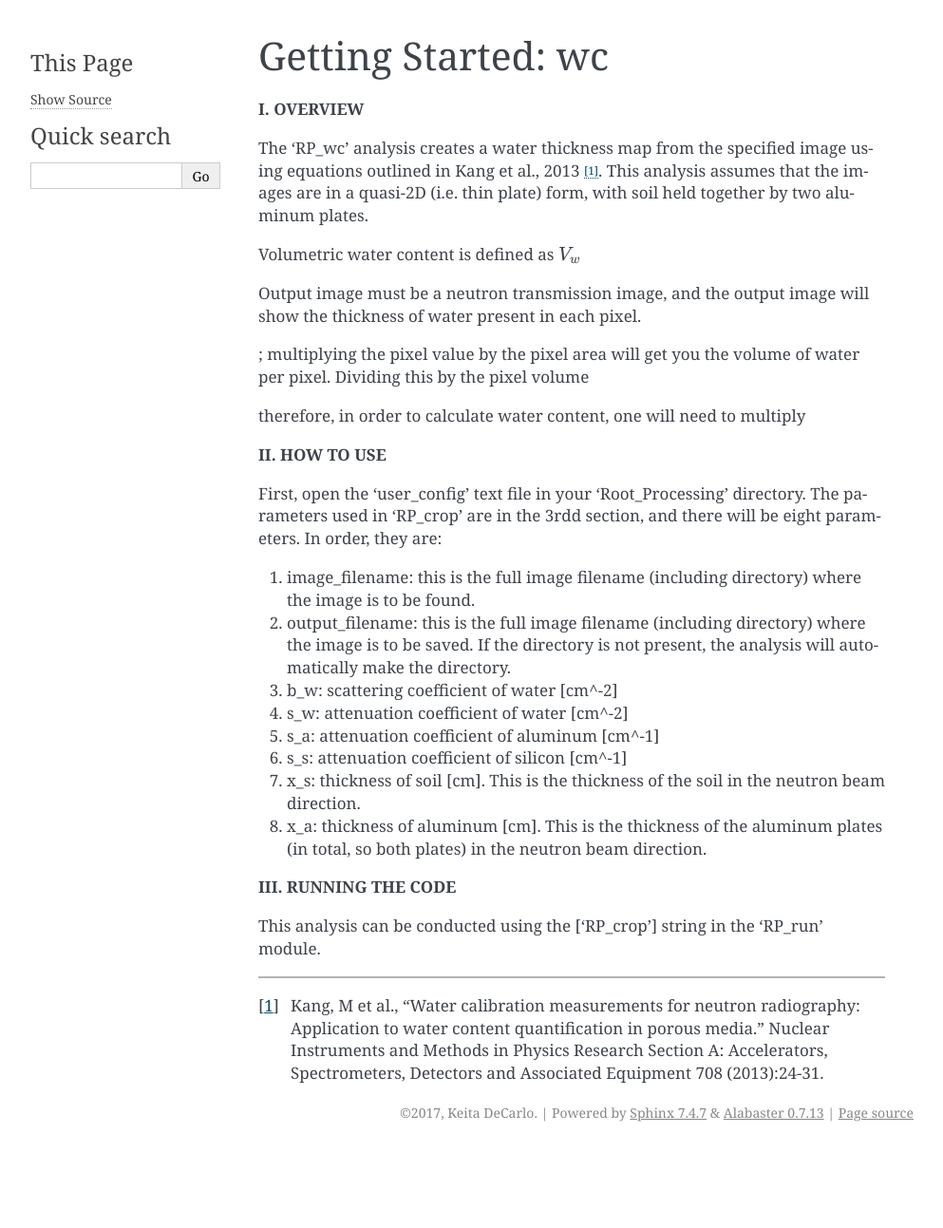
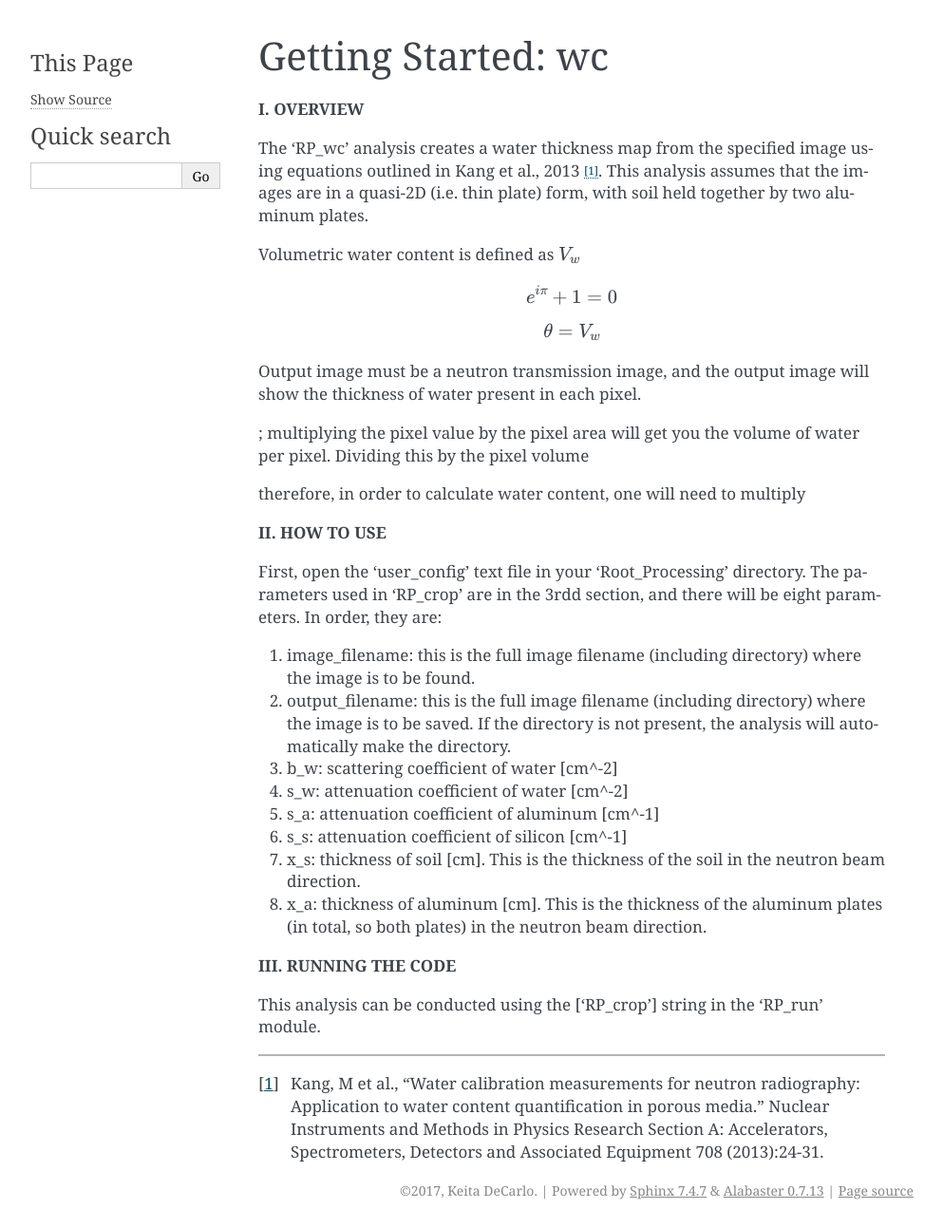
Before and after one commit to kdecarlo/CG1D_rootprocessing, a Sphinx documentation site: the page built from Root_Processing/Documentation/wc_tutorial.rst, in a window 1280 px wide. Shown: the whole page at 95% size, without its empty margins (148-1141 px from the left). Built offline with Sphinx 7.4.7, drawn with Linux system fonts in a browser that asks for light colours; pages that are not in the unit, such as notebooks, are missing from menus; before the commit the page ends 1211 px from its top, so only the background shows below that.

Commit message:
Add files via upload

```diff
--- a/Root_Processing/Documentation/wc_tutorial.rst
+++ b/Root_Processing/Documentation/wc_tutorial.rst
@@ -9,6 +9,10 @@ Getting Started: wc
 The 'RP_wc' analysis creates a water thickness map from the specified image using equations outlined in Kang et al., 2013 [1]_.  This analysis assumes that the images are in a quasi-2D (i.e. thin plate) form, with soil held together by two aluminum plates.
 
 Volumetric water content is defined as :math:`V_w`
+
+.. math:: e^{i\pi} + 1 = 0
+
+.. math:: \theta = {V_w}
 
 Output image must be a neutron transmission image, and the output image will show the thickness of water present in each pixel.
 
```
